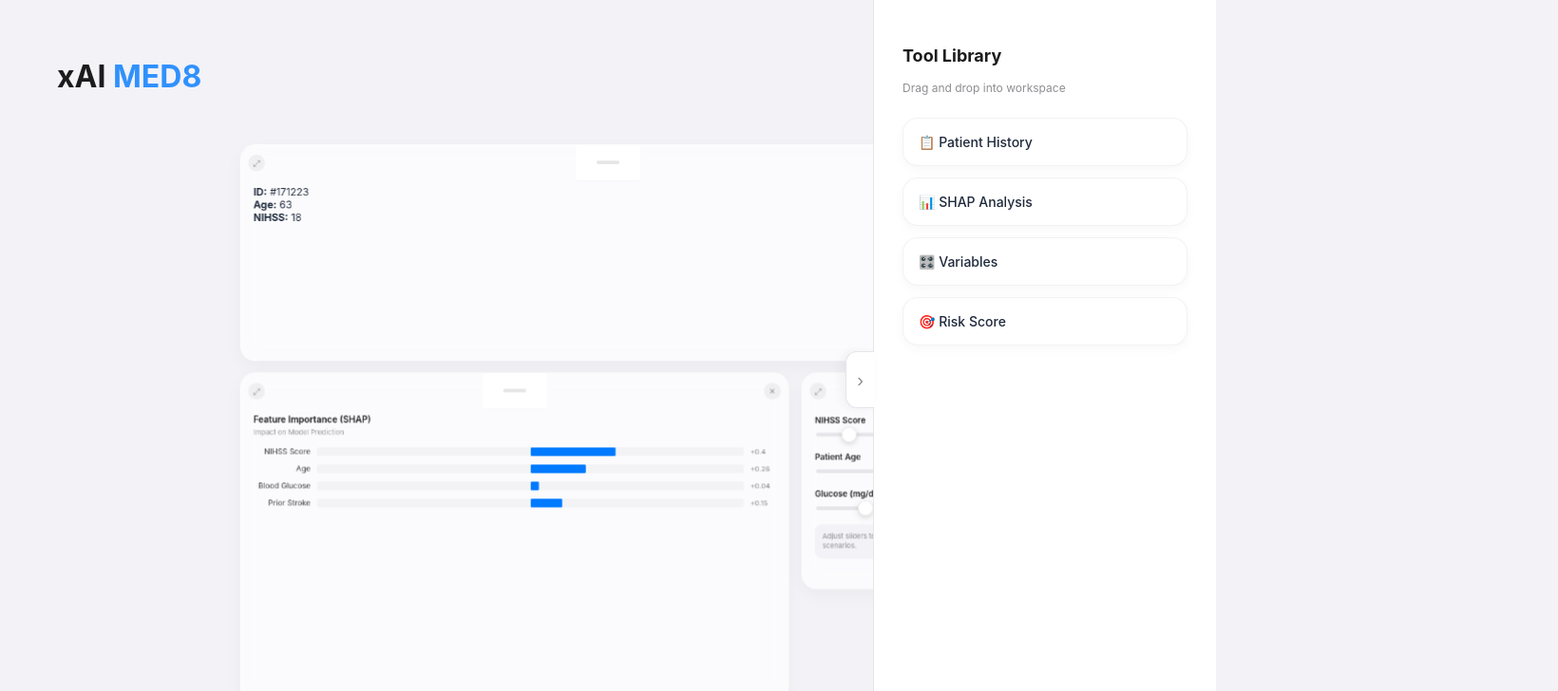
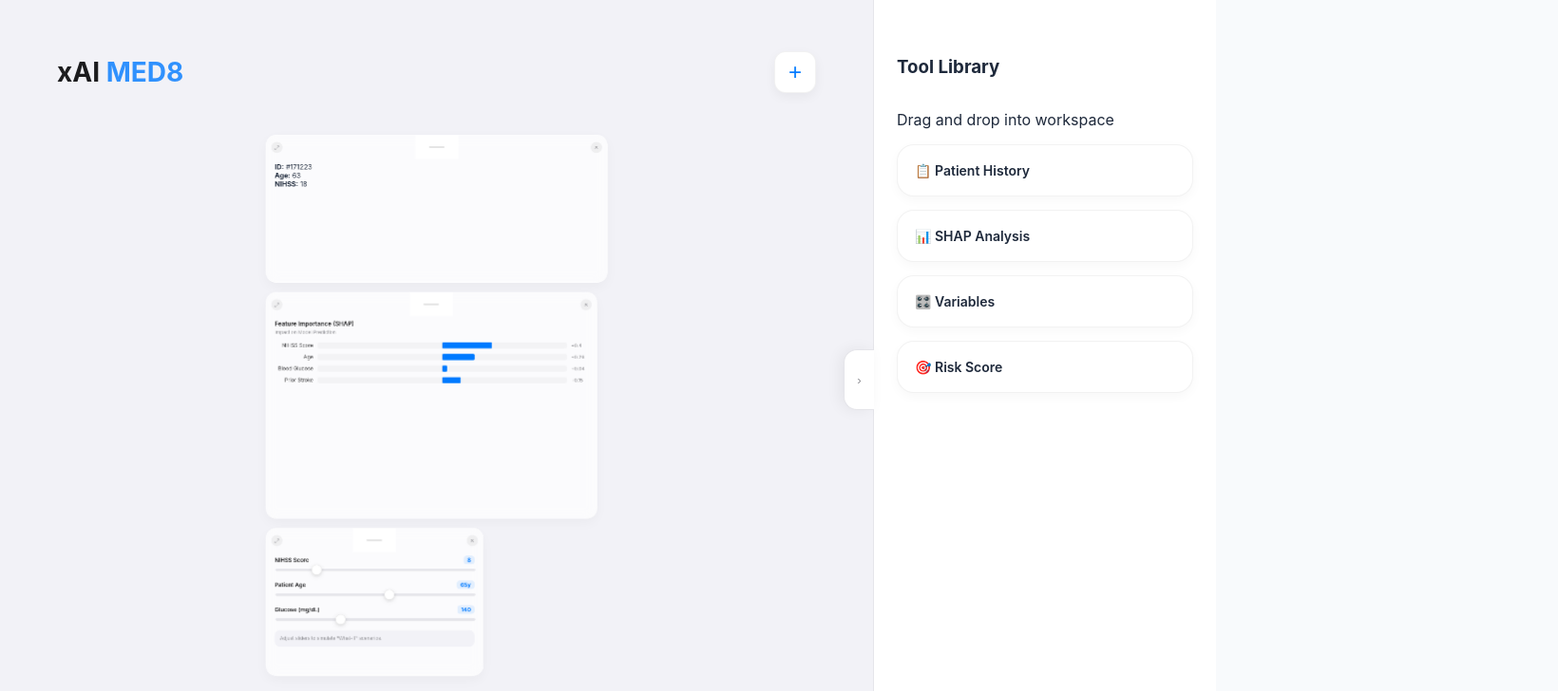
Before and after one commit to Daviedlassen/xAI_MED8, a React (Vite) app in the folder frontend/: page / in a window 1280 px wide. Shown: the top 728 px of the page at 95% size, 1640 px wide, since content can reach past the window. Built offline with nearby package versions, Linux system fonts and the light colour scheme.

Commit message:
Final fixes

```diff
--- a/frontend/package.json
+++ b/frontend/package.json
@@ -5,6 +5,8 @@
   "type": "module",
   "scripts": {
     "dev": "vite",
+    "backend": "python -m uvicorn main:app --reload",
+    "start": "concurrently \"npm run dev\" \"npm run backend\"",
     "build": "vite build",
     "lint": "eslint .",
     "preview": "vite preview"
--- a/frontend/src/components/dashboard/Dashboard.css
+++ b/frontend/src/components/dashboard/Dashboard.css
@@ -4,125 +4,70 @@
   --transition-speed: 0.5s;
 }
 
+/* 1. LOCK DOWN THE APP */
 .app-layout {
   display: flex;
   flex-direction: row;
   height: 100vh;
   width: 100vw;
   background-color: #f2f2f7;
-  overflow: hidden;
-  /* Add padding-right when sidebar is open to push content */
-  transition: padding-right var(--transition-speed) var(--ios-easing);
-  padding-right: var(--sidebar-width);
+  overflow: hidden; /* Absolute lockdown on scrolling */
+  position: relative;
 }
 
-.app-layout.sidebar-closed {
-  padding-right: 0;
-}
-
+/* 2. DASHBOARD CANVAS */
 .dashboard-wrapper {
   flex: 1;
   padding: 40px 60px;
   display: flex;
   flex-direction: column;
+
+  /* CRITICAL: Force the React script to handle size via scale, NO scrollbars */
   overflow: hidden;
   align-items: center;
-  width: 100%;
+  transition: all var(--transition-speed) var(--ios-easing);
 }
 
-.workspace-scaler {
-  transition: transform var(--transition-speed) var(--ios-easing);
-  will-change: transform;
-  display: flex;
-  flex-direction: column;
-  align-items: center; /* Changed from baseline for better symmetry */
-  min-width: 900px;
-}
-
-/* --- THE SIDEBAR FIXES --- */
-
+/* 3. THE SIDEBAR PUSH LOGIC */
 .module-sidebar {
   width: var(--sidebar-width);
   height: 100vh;
   background: white;
   border-left: 1px solid #e5e5ea;
-  position: fixed; /* Changed to fixed to match button */
-  right: 0;
-  top: 0;
+  flex-shrink: 0;
   z-index: 999;
-  transition: transform var(--transition-speed) var(--ios-easing);
-  transform: translateX(0);
+  position: relative;
+  transition: margin-right var(--transition-speed) var(--ios-easing),
+              visibility var(--transition-speed) var(--ios-easing);
+  margin-right: 0;
+  visibility: visible;
 }
 
 .sidebar-closed .module-sidebar {
-  transform: translateX(100%);
+  margin-right: calc(var(--sidebar-width) * -1);
+  visibility: hidden;
 }
 
-.sidebar-content {
-  padding: 30px 20px; /* Internal padding for breathability */
-  display: flex;
-  flex-direction: column;
-  height: 100%;
-}
-
-.sidebar-content h3 {
-  font-size: 18px;
-  margin-bottom: 4px;
-  color: #1c1c1e;
-  padding-left: 10px;
-}
-
-.sidebar-sub {
-  font-size: 12px;
-  color: #8e8e93;
-  margin-bottom: 24px;
-  padding-left: 10px;
-}
-
-.sidebar-item {
-  padding: 16px;
-  background: white;
-  border-radius: 16px;
-  margin: 0 10px 12px 10px; /* Clean margins inside sidebar */
-  cursor: grab;
-  border: 1px solid rgba(0, 0, 0, 0.05);
-  font-size: 14px;
-  font-weight: 500;
-  box-shadow: 0 4px 12px rgba(0, 0, 0, 0.03);
-  transition: 0.2s ease;
-}
-
-.sidebar-item:hover {
-  transform: translateY(-2px);
-  box-shadow: 0 8px 20px rgba(0, 0, 0, 0.08);
-  border-color: rgba(0, 122, 255, 0.2);
-}
-
-/* --- THE TOGGLE BUTTON FIXES --- */
-
+/* 4. THE GLUED TOGGLE */
 .sidebar-toggle {
   position: fixed;
   top: 50%;
   transform: translateY(-50%);
   z-index: 1001;
-
-  /* Calculated exactly to stay on the edge of the sidebar */
   right: var(--sidebar-width);
   transition: right var(--transition-speed) var(--ios-easing);
-
-  width: 30px;
-  height: 60px;
+  width: 32px;
+  height: 64px;
   background: white;
   border: 1px solid #e5e5ea;
   border-right: none;
-  border-radius: 12px 0 0 12px;
+  border-radius: 14px 0 0 14px;
   cursor: pointer;
-  box-shadow: -4px 0 12px rgba(0,0,0,0.05);
+  box-shadow: -4px 0 15px rgba(0,0,0,0.06);
   display: flex;
   align-items: center;
   justify-content: center;
   color: #8e8e93;
-  font-size: 20px;
   outline: none;
 }
 
@@ -130,8 +75,7 @@
   right: 0;
 }
 
-/* --- HEADER & UI --- */
-
+/* 5. HEADER */
 .header-area {
   width: 100%;
   max-width: 1400px;
@@ -140,9 +84,11 @@
   justify-content: space-between;
   margin-bottom: 30px;
   flex-shrink: 0;
+  /* Removed sticky positioning because nothing scrolls anymore */
+  z-index: 10;
 }
 
-.header-area h1 { font-weight: 700; color: #1c1c1e; }
+.header-area h1 { font-weight: 700; color: #1c1c1e; font-size: 28px; }
 .header-area h1 span { color: #007aff; opacity: 0.8; }
 
 .add-container-btn {
@@ -154,22 +100,48 @@
   display: flex; align-items: center; justify-content: center;
 }
 
-.add-container-btn.disabled {
-  opacity: 0.3;
-  cursor: not-allowed;
-  filter: grayscale(1);
+/* 6. SIDEBAR CONTENT */
+.sidebar-content {
+  padding: 40px 24px;
+  display: flex;
+  flex-direction: column;
+  height: 100%;
 }
 
-/* --- GRID --- */
+.sidebar-item {
+  padding: 18px;
+  background: white;
+  border-radius: 18px;
+  margin-bottom: 14px;
+  cursor: grab;
+  border: 1px solid rgba(0, 0, 0, 0.05);
+  font-size: 14px;
+  font-weight: 600;
+  box-shadow: 0 4px 12px rgba(0, 0, 0, 0.03);
+  transition: 0.2s ease;
+}
+
+/* 7. SCALER & GRID */
+.workspace-scaler {
+  transition: transform var(--transition-speed) var(--ios-easing);
+  display: flex;
+  flex-direction: column;
+  align-items: center;
+  width: 100%;
+
+  /* CRITICAL: Ensures the zoom shrinks perfectly away from the header */
+  transform-origin: top center;
+  will-change: transform;
+}
 
 .ios-grid-container {
   display: grid;
   grid-template-columns: repeat(auto-fill, minmax(220px, 1fr));
   grid-auto-rows: 160px;
-  gap: 20px;
+  gap: 24px;
   width: 100%;
 }
 
-.grid-item.size-normal { grid-column: span 1; grid-row: span 2; }
+.grid-item.size-normal { grid-column: span 2; grid-row: span 2; }
 .grid-item.size-wide   { grid-column: span 4; grid-row: span 2; }
 .grid-item.size-large  { grid-column: span 3; grid-row: span 3; }
--- a/frontend/src/components/dashboard/Dashboard.jsx
+++ b/frontend/src/components/dashboard/Dashboard.jsx
@@ -26,7 +26,6 @@ import "./Dashboard.css";
 
 const MAX_MODULES = 20;
 
-
 const availableModules = [
   { id: "history", label: "📋 Patient History", defaultSize: "size-wide" },
   { id: "analysis", label: "📊 SHAP Analysis", defaultSize: "size-large" },
@@ -35,14 +34,14 @@ const availableModules = [
 ];
 
 const Dashboard = () => {
-  // 1. STATE: Patient Input Values
+  // 1. STATE: Clinical Data
   const [patientData, setPatientData] = useState({
     nihss: 8,
     age: 65,
     glucose: 140,
   });
 
-  // 2. LOGIC: Simulated SHAP calculation based on inputs
+  // 2. LOGIC: Re-calculate SHAP & mRS Score
   const shapData = useMemo(() => {
     return [
       { name: "NIHSS Score", value: parseFloat((patientData.nihss * 0.05).toFixed(2)) },
@@ -53,25 +52,21 @@ const Dashboard = () => {
   }, [patientData]);
 
   const riskScore = useMemo(() => {
-  // Baseline mRS (starting point)
     const baseline = 1;
-  // Sum SHAP values (assuming they are calibrated for mRS impact)
     const sumSHAP = shapData.reduce((acc, item) => acc + item.value, 0);
-
-  // Final score clamped between 0 and 6
     const rawScore = Math.round(baseline + (sumSHAP * 2));
     return Math.min(Math.max(rawScore, 0), 6);
   }, [shapData]);
 
-  // 3. MAPPING: Passing state into components
+  // 3. MAPPING: Components
   const COMPONENT_MAP = {
     history: PatientHistory,
     analysis: () => <AnalysisChart data={shapData} />,
     interact: () => <InteractableVariables values={patientData} onChange={setPatientData} />,
-      risk: () => <RiskScore score={riskScore} />, // Add this line
+    risk: () => <RiskScore score={riskScore} />,
   };
 
-  // 4. STATE: Layout and UI
+  // 4. STATE: Layout
   const [containers, setContainers] = useState(() => {
     const saved = localStorage.getItem("clinical-dashboard-layout-v2");
     return saved ? JSON.parse(saved) : [
@@ -86,25 +81,22 @@ const riskScore = useMemo(() => {
   const workspaceRef = useRef(null);
   const containerRef = useRef(null);
 
-  // Persistence
   useEffect(() => {
     localStorage.setItem("clinical-dashboard-layout-v2", JSON.stringify(containers));
   }, [containers]);
 
-  // Scaling Logic
+  // Scaling Engine
   const handleResize = () => {
     if (!workspaceRef.current || !containerRef.current) return;
     const originalTransform = workspaceRef.current.style.transform;
     workspaceRef.current.style.transform = "none";
     const contentHeight = workspaceRef.current.scrollHeight;
     workspaceRef.current.style.transform = originalTransform;
-
-    const paddingBuffer = isSidebarOpen ? 180 : 140;
+    const paddingBuffer = isSidebarOpen ? 200 : 140;
     const availableHeight = containerRef.current.offsetHeight - paddingBuffer;
 
     if (contentHeight > availableHeight) {
-      const newScale = (availableHeight / contentHeight) * 0.95;
-      setScale(Math.max(Math.min(newScale, 1), 0.3));
+      setScale(Math.max(Math.min((availableHeight / contentHeight) * 0.95, 1), 0.3));
     } else {
       setScale(1);
     }
@@ -112,7 +104,7 @@ const riskScore = useMemo(() => {
 
   useLayoutEffect(() => {
     handleResize();
-    const timer = setTimeout(handleResize, 450);
+    const timer = setTimeout(handleResize, 510);
     return () => clearTimeout(timer);
   }, [containers, isSidebarOpen]);
 
@@ -139,7 +131,6 @@ const riskScore = useMemo(() => {
       });
     }
   };
-
 
   const addContainer = () => {
     if (containers.length >= MAX_MODULES) return;
@@ -168,6 +159,7 @@ const riskScore = useMemo(() => {
 
   return (
     <div className={`app-layout ${!isSidebarOpen ? "sidebar-closed" : ""}`}>
+      {/* Floating Toggle Button */}
       <button className="sidebar-toggle" onClick={toggleSidebar}>
         {isSidebarOpen ? "›" : "‹"}
       </button>
@@ -190,7 +182,7 @@ const riskScore = useMemo(() => {
             transform: `scale(${scale})`,
             transformOrigin: "top center",
             width: "100%",
-            transition: "transform 0.4s cubic-bezier(0.4, 0, 0.2, 1)",
+            transition: "transform 0.5s cubic-bezier(0.4, 0, 0.2, 1)",
             willChange: "transform"
           }}
         >
```
Lines whose indentation alone changed are shown as unchanged.
